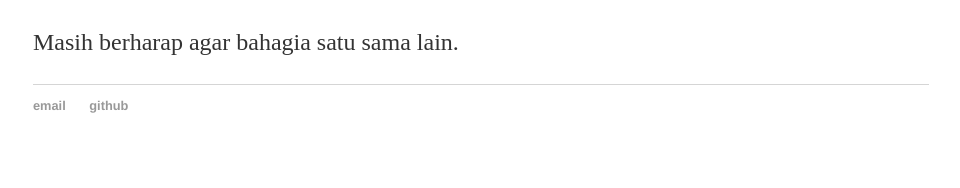
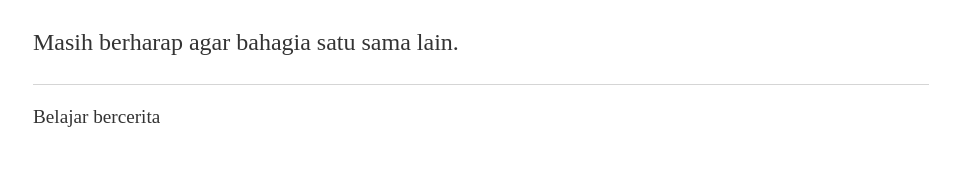
Before and after one commit to tingplenting/tingplenting.github.io, a Jekyll site: the page built from _posts/2016-10-01-dalam-diam.md, in a window 1280 px wide. Shown: the part 771-959 px from the top of the page, without its empty margins (159-1119 px from the left). Built offline with Jekyll 4.4.1, drawn with Linux system fonts in a browser that asks for light colours.

Commit message:
ganti footer note

```diff
--- a/_layouts/default.html
+++ b/_layouts/default.html
@@ -17,10 +17,7 @@
 
 		</div><!-- /.container -->
 		<footer>
-    		<ul>
-        		<li><a href="mailto:tingplenting@gmail.com">email</a></li>
-        		<li><a href="https://github.com/tingplenting">github</a></li>
-			</ul>
-		</footer>
+			<p>Belajar bercerita</p>
+    		</footer>
 	</body>
 </html>
```
